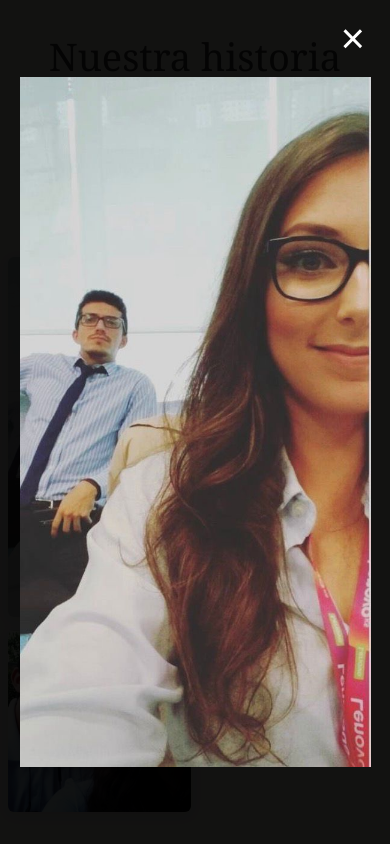
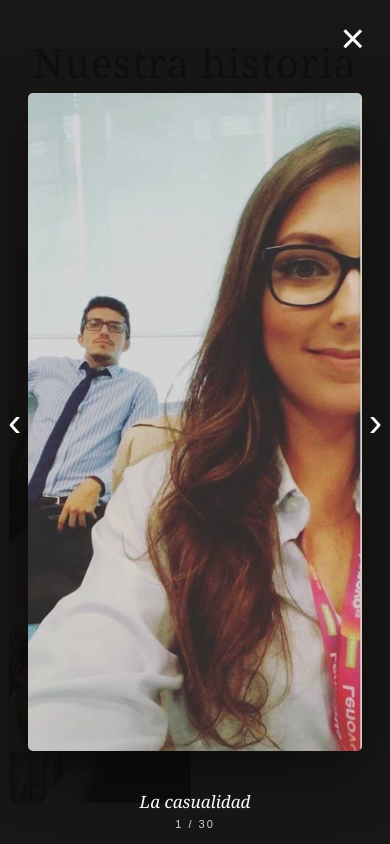
Before and after one commit to adrimadridmemories-cpu/contador-boda, a plain HTML site: page galeria.html in a window 390 px wide. Both pictures are taken after a click on the picture 99 px from the left and 436 px from the top of the page. Shown: the top 844 px of the page. Drawn offline with Linux system fonts and the light colour scheme; files whose address does not match are found by name.

Commit message:
Update galeria.html

```diff
--- a/galeria.html
+++ b/galeria.html
@@ -13,8 +13,7 @@
       box-sizing: border-box;
     }
 
-    html,
-    body {
+    html, body {
       margin: 0;
       padding: 0;
     }
@@ -26,6 +25,9 @@
       padding: 50px 20px 80px;
     }
 
+
+    /* CABECERA */
+
     .cabecera {
       text-align: center;
       margin-bottom: 65px;
@@ -33,8 +35,9 @@
 
     .cabecera h1 {
       margin: 0 0 12px;
-      font-size: 55px;
+      font-size: clamp(40px, 6vw, 58px);
       font-weight: 400;
+      letter-spacing: 1px;
     }
 
     .cabecera p {
@@ -45,66 +48,100 @@
       color: #77716c;
     }
 
+
+    /* SECCIONES */
+
     .seccion {
       max-width: 1200px;
-      margin: 0 auto 80px;
+      margin: 0 auto 85px;
     }
 
     .titulo {
       text-align: center;
-      margin-bottom: 30px;
+      margin-bottom: 32px;
     }
 
     .titulo h2 {
       margin: 0;
-      font-size: 38px;
+      font-size: clamp(30px, 4vw, 40px);
+      font-weight: 400;
       font-style: italic;
-      font-weight: 400;
     }
 
     .linea {
-      width: 50px;
+      width: 52px;
       height: 1px;
       background: #9d9287;
       margin: 14px auto 0;
     }
 
+
+    /* GALERÍA */
+
     .galeria {
       columns: 3;
-      column-gap: 15px;
+      column-gap: 16px;
     }
 
     .foto {
+      position: relative;
+      display: inline-block;
       width: 100%;
-      display: inline-block;
-      margin: 0 0 15px;
+      margin: 0 0 16px;
       break-inside: avoid;
       overflow: hidden;
-      border-radius: 10px;
-      box-shadow: 0 3px 14px rgba(0,0,0,0.10);
+      border-radius: 11px;
       cursor: pointer;
+      box-shadow: 0 4px 16px rgba(0,0,0,0.10);
+      background: #eeeae4;
     }
 
     .foto img {
+      display: block;
       width: 100%;
       height: auto;
-      display: block;
+      opacity: 1;
+      transition: transform 0.4s ease, filter 0.4s ease;
+    }
+
+    .foto:hover img {
+      transform: scale(1.025);
+      filter: brightness(0.92);
+    }
+
+    .foto::after {
+      content: "Ver foto";
+      position: absolute;
+      inset: 0;
+      display: flex;
+      align-items: center;
+      justify-content: center;
+      color: white;
+      background: rgba(20,18,16,0.12);
+      font-family: Arial, sans-serif;
+      font-size: 11px;
+      letter-spacing: 2px;
+      opacity: 0;
+      transition: opacity 0.3s ease;
+      pointer-events: none;
+    }
+
+    .foto:hover::after {
       opacity: 1;
     }
 
-    .foto img:hover {
-      transform: scale(1.02);
-      transition: transform 0.3s ease;
-    }
+
+    /* LIGHTBOX */
 
     .lightbox {
+      display: none;
       position: fixed;
       inset: 0;
-      display: none;
-      background: rgba(0,0,0,0.93);
-      z-index: 9999;
+      background: rgba(15,14,13,0.96);
+      z-index: 99999;
       align-items: center;
       justify-content: center;
+      padding: 30px;
     }
 
     .lightbox.activo {
@@ -112,9 +149,11 @@
     }
 
     .lightbox img {
-      max-width: 90%;
-      max-height: 85%;
+      max-width: 90vw;
+      max-height: 84vh;
       object-fit: contain;
+      border-radius: 5px;
+      box-shadow: 0 20px 60px rgba(0,0,0,0.45);
     }
 
     .cerrar {
@@ -125,9 +164,57 @@
       font-family: Arial, sans-serif;
       font-size: 42px;
       cursor: pointer;
+      user-select: none;
+      z-index: 10;
     }
 
-    @media (max-width: 850px) {
+    .flecha {
+      position: absolute;
+      top: 50%;
+      transform: translateY(-50%);
+      color: white;
+      font-family: Arial, sans-serif;
+      font-size: 55px;
+      padding: 20px;
+      cursor: pointer;
+      user-select: none;
+      z-index: 10;
+    }
+
+    .anterior {
+      left: 5px;
+    }
+
+    .siguiente {
+      right: 5px;
+    }
+
+    .info {
+      position: absolute;
+      bottom: 14px;
+      left: 50%;
+      transform: translateX(-50%);
+      text-align: center;
+      color: white;
+    }
+
+    .info-seccion {
+      font-size: 17px;
+      font-style: italic;
+      margin-bottom: 5px;
+    }
+
+    .contador {
+      font-family: Arial, sans-serif;
+      font-size: 11px;
+      letter-spacing: 2px;
+      opacity: 0.8;
+    }
+
+
+    /* TABLET */
+
+    @media (max-width: 900px) {
 
       .galeria {
         columns: 2;
@@ -135,18 +222,26 @@
 
     }
 
-    @media (max-width: 500px) {
+
+    /* MÓVIL */
+
+    @media (max-width: 600px) {
 
       body {
-        padding: 30px 8px 60px;
+        padding: 35px 9px 60px;
       }
 
-      .cabecera h1 {
-        font-size: 38px;
+      .cabecera {
+        margin-bottom: 50px;
       }
 
-      .titulo h2 {
-        font-size: 29px;
+      .cabecera p {
+        font-size: 10px;
+        letter-spacing: 1.4px;
+      }
+
+      .seccion {
+        margin-bottom: 65px;
       }
 
       .galeria {
@@ -156,26 +251,49 @@
 
       .foto {
         margin-bottom: 8px;
-        border-radius: 6px;
+        border-radius: 7px;
+      }
+
+      .lightbox {
+        padding: 8px;
+      }
+
+      .lightbox img {
+        max-width: 96vw;
+        max-height: 78vh;
+      }
+
+      .flecha {
+        font-size: 40px;
+        padding: 8px;
+      }
+
+      .anterior {
+        left: 0;
+      }
+
+      .siguiente {
+        right: 0;
       }
 
     }
 
   </style>
-
 </head>
 
 
 <body>
 
 
-  <div class="cabecera">
+  <!-- CABECERA -->
+
+  <header class="cabecera">
 
     <h1>Nuestra historia</h1>
 
     <p>UN CAMINO QUE NOS HA TRAÍDO HASTA AQUÍ</p>
 
-  </div>
+  </header>
 
 
 
@@ -191,11 +309,11 @@
     <div class="galeria">
 
       <div class="foto">
-        <img src="./galeria/foto%20(13).JPG" alt="La casualidad">
+        <img src="foto%20(13).JPG" data-seccion="La casualidad" alt="">
       </div>
 
       <div class="foto">
-        <img src="./galeria/foto%20(20).JPG" alt="La casualidad">
+        <img src="foto%20(20).JPG" data-seccion="La casualidad" alt="">
       </div>
 
     </div>
@@ -216,23 +334,23 @@
     <div class="galeria">
 
       <div class="foto">
-        <img src="./galeria/foto%20(24).JPG">
+        <img src="foto%20(24).JPG" data-seccion="El Secreto" alt="">
       </div>
 
       <div class="foto">
-        <img src="./galeria/foto%20(23).JPG">
+        <img src="foto%20(23).JPG" data-seccion="El Secreto" alt="">
       </div>
 
       <div class="foto">
-        <img src="./galeria/foto%20(22).JPG">
+        <img src="foto%20(22).JPG" data-seccion="El Secreto" alt="">
       </div>
 
       <div class="foto">
-        <img src="./galeria/foto%20(8).JPG">
+        <img src="foto%20(8).JPG" data-seccion="El Secreto" alt="">
       </div>
 
       <div class="foto">
-        <img src="./galeria/foto%20(7).JPG">
+        <img src="foto%20(7).JPG" data-seccion="El Secreto" alt="">
       </div>
 
     </div>
@@ -252,15 +370,23 @@
 
     <div class="galeria">
 
-      <div class="foto"><img src="./galeria/foto%20(10).JPG"></div>
-      <div class="foto"><img src="./galeria/foto%20(15).JPG"></div>
-      <div class="foto"><img src="./galeria/foto%20(17).JPG"></div>
-      <div class="foto"><img src="./galeria/foto%20(5).JPG"></div>
-      <div class="foto"><img src="./galeria/foto%20(6).JPG"></div>
-      <div class="foto"><img src="./galeria/foto%20(11).JPG"></div>
-      <div class="foto"><img src="./galeria/foto%20(12).JPG"></div>
-      <div class="foto"><img src="./galeria/foto%20(2).JPG"></div>
-      <div class="foto"><img src="./galeria/foto%20(16).JPG"></div>
+      <div class="foto"><img src="foto%20(10).JPG" data-seccion="La pareja" alt=""></div>
+
+      <div class="foto"><img src="foto%20(15).JPG" data-seccion="La pareja" alt=""></div>
+
+      <div class="foto"><img src="foto%20(17).JPG" data-seccion="La pareja" alt=""></div>
+
+      <div class="foto"><img src="foto%20(5).JPG" data-seccion="La pareja" alt=""></div>
+
+      <div class="foto"><img src="foto%20(6).JPG" data-seccion="La pareja" alt=""></div>
+
+      <div class="foto"><img src="foto%20(11).JPG" data-seccion="La pareja" alt=""></div>
+
+      <div class="foto"><img src="foto%20(12).JPG" data-seccion="La pareja" alt=""></div>
+
+      <div class="foto"><img src="foto%20(2).JPG" data-seccion="La pareja" alt=""></div>
+
+      <div class="foto"><img src="foto%20(16).JPG" data-seccion="La pareja" alt=""></div>
 
     </div>
 
@@ -279,15 +405,23 @@
 
     <div class="galeria">
 
-      <div class="foto"><img src="./galeria/foto%20(1).JPG"></div>
-      <div class="foto"><img src="./galeria/foto%20(3).JPG"></div>
-      <div class="foto"><img src="./galeria/foto%20(4).JPG"></div>
-      <div class="foto"><img src="./galeria/foto%20(9).JPG"></div>
-      <div class="foto"><img src="./galeria/foto%20(14).JPG"></div>
-      <div class="foto"><img src="./galeria/foto%20(18).JPG"></div>
-      <div class="foto"><img src="./galeria/foto%20(19).JPG"></div>
-      <div class="foto"><img src="./galeria/foto%20(25).JPG"></div>
-      <div class="foto"><img src="./galeria/foto%20(26).JPG"></div>
+      <div class="foto"><img src="foto%20(1).JPG" data-seccion="La promesa" alt=""></div>
+
+      <div class="foto"><img src="foto%20(3).JPG" data-seccion="La promesa" alt=""></div>
+
+      <div class="foto"><img src="foto%20(4).JPG" data-seccion="La promesa" alt=""></div>
+
+      <div class="foto"><img src="foto%20(9).JPG" data-seccion="La promesa" alt=""></div>
+
+      <div class="foto"><img src="foto%20(14).JPG" data-seccion="La promesa" alt=""></div>
+
+      <div class="foto"><img src="foto%20(18).JPG" data-seccion="La promesa" alt=""></div>
+
+      <div class="foto"><img src="foto%20(19).JPG" data-seccion="La promesa" alt=""></div>
+
+      <div class="foto"><img src="foto%20(25).JPG" data-seccion="La promesa" alt=""></div>
+
+      <div class="foto"><img src="foto%20(26).JPG" data-seccion="La promesa" alt=""></div>
 
     </div>
 
@@ -306,11 +440,25 @@
 
     <div class="galeria">
 
-      <div class="foto"><img src="./galeria/foto%20(21).JPG"></div>
-      <div class="foto"><img src="./galeria/foto%20(27).jpg"></div>
-      <div class="foto"><img src="./galeria/foto%20(28).jpg"></div>
-      <div class="foto"><img src="./galeria/foto%20(29).jpg"></div>
-      <div class="foto"><img src="./galeria/foto%20(30).jpg"></div>
+      <div class="foto">
+        <img src="foto%20(21).JPG" data-seccion="Hoy en día" alt="">
+      </div>
+
+      <div class="foto">
+        <img src="foto%20(27).jpg" data-seccion="Hoy en día" alt="">
+      </div>
+
+      <div class="foto">
+        <img src="foto%20(28).jpg" data-seccion="Hoy en día" alt="">
+      </div>
+
+      <div class="foto">
+        <img src="foto%20(29).jpg" data-seccion="Hoy en día" alt="">
+      </div>
+
+      <div class="foto">
+        <img src="foto%20(30).jpg" data-seccion="Hoy en día" alt="">
+      </div>
 
     </div>
 
@@ -318,13 +466,25 @@
 
 
 
-  <!-- VISOR -->
+  <!-- VISOR DE FOTOS -->
 
   <div class="lightbox" id="lightbox">
 
     <div class="cerrar" id="cerrar">×</div>
 
-    <img id="imagenGrande">
+    <div class="flecha anterior" id="anterior">‹</div>
+
+    <img id="imagenGrande" src="" alt="">
+
+    <div class="flecha siguiente" id="siguiente">›</div>
+
+    <div class="info">
+
+      <div class="info-seccion" id="infoSeccion"></div>
+
+      <div class="contador" id="contador"></div>
+
+    </div>
 
   </div>
 
@@ -332,8 +492,8 @@
 
   <script>
 
-    const imagenes =
-      document.querySelectorAll(".foto img");
+    const fotos =
+      Array.from(document.querySelectorAll(".foto img"));
 
     const lightbox =
       document.getElementById("lightbox");
@@ -341,36 +501,107 @@
     const imagenGrande =
       document.getElementById("imagenGrande");
 
-    const cerrar =
-      document.getElementById("cerrar");
+    const infoSeccion =
+      document.getElementById("infoSeccion");
+
+    const contador =
+      document.getElementById("contador");
+
+    let indice = 0;
 
 
-    imagenes.forEach(function(imagen) {
+    function actualizarFoto() {
 
-      imagen.addEventListener("click", function() {
+      imagenGrande.src =
+        fotos[indice].src;
 
-        imagenGrande.src = imagen.src;
+      infoSeccion.textContent =
+        fotos[indice].dataset.seccion;
 
-        lightbox.classList.add("activo");
+      contador.textContent =
+        (indice + 1) + " / " + fotos.length;
+
+    }
+
+
+    function abrirFoto(posicion) {
+
+      indice = posicion;
+
+      actualizarFoto();
+
+      lightbox.classList.add("activo");
+
+      document.body.style.overflow = "hidden";
+
+    }
+
+
+    function cerrarFoto() {
+
+      lightbox.classList.remove("activo");
+
+      document.body.style.overflow = "";
+
+    }
+
+
+    function siguienteFoto() {
+
+      indice++;
+
+      if (indice >= fotos.length) {
+        indice = 0;
+      }
+
+      actualizarFoto();
+
+    }
+
+
+    function anteriorFoto() {
+
+      indice--;
+
+      if (indice < 0) {
+        indice = fotos.length - 1;
+      }
+
+      actualizarFoto();
+
+    }
+
+
+    fotos.forEach(function(foto, posicion) {
+
+      foto.addEventListener("click", function() {
+
+        abrirFoto(posicion);
 
       });
 
     });
 
 
-    cerrar.addEventListener("click", function() {
+    document
+      .getElementById("cerrar")
+      .addEventListener("click", cerrarFoto);
 
-      lightbox.classList.remove("activo");
 
-    });
+    document
+      .getElementById("siguiente")
+      .addEventListener("click", siguienteFoto);
+
+
+    document
+      .getElementById("anterior")
+      .addEventListener("click", anteriorFoto);
 
 
     lightbox.addEventListener("click", function(evento) {
 
       if (evento.target === lightbox) {
-
-        lightbox.classList.remove("activo");
-
+        cerrarFoto();
       }
 
     });
@@ -378,10 +609,20 @@
 
     document.addEventListener("keydown", function(evento) {
 
+      if (!lightbox.classList.contains("activo")) {
+        return;
+      }
+
       if (evento.key === "Escape") {
+        cerrarFoto();
+      }
 
-        lightbox.classList.remove("activo");
+      if (evento.key === "ArrowRight") {
+        siguienteFoto();
+      }
 
+      if (evento.key === "ArrowLeft") {
+        anteriorFoto();
       }
 
     });
```
